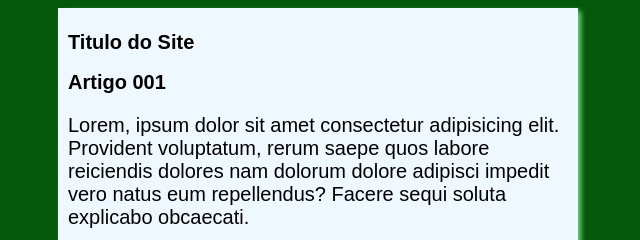
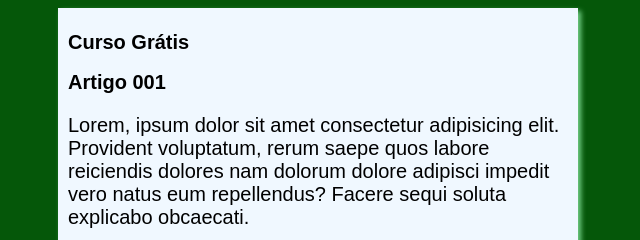
Before and after one commit to flpnun/projeto-site, a plain HTML site: page index.html in a window 1280 px wide. Shown: the top 240 px of the page, 322-962 px from the left. Drawn offline with Linux system fonts and the light colour scheme.

Commit message:
corrigindo o nome do site

```diff
--- a/index.html
+++ b/index.html
@@ -9,7 +9,7 @@
 <body>
     <main>
         <header>
-            <h1>Titulo do Site</h1>
+            <h1>Curso Grátis</h1>
         </header>
         <article>
             <h2>Artigo 001</h2>
```
